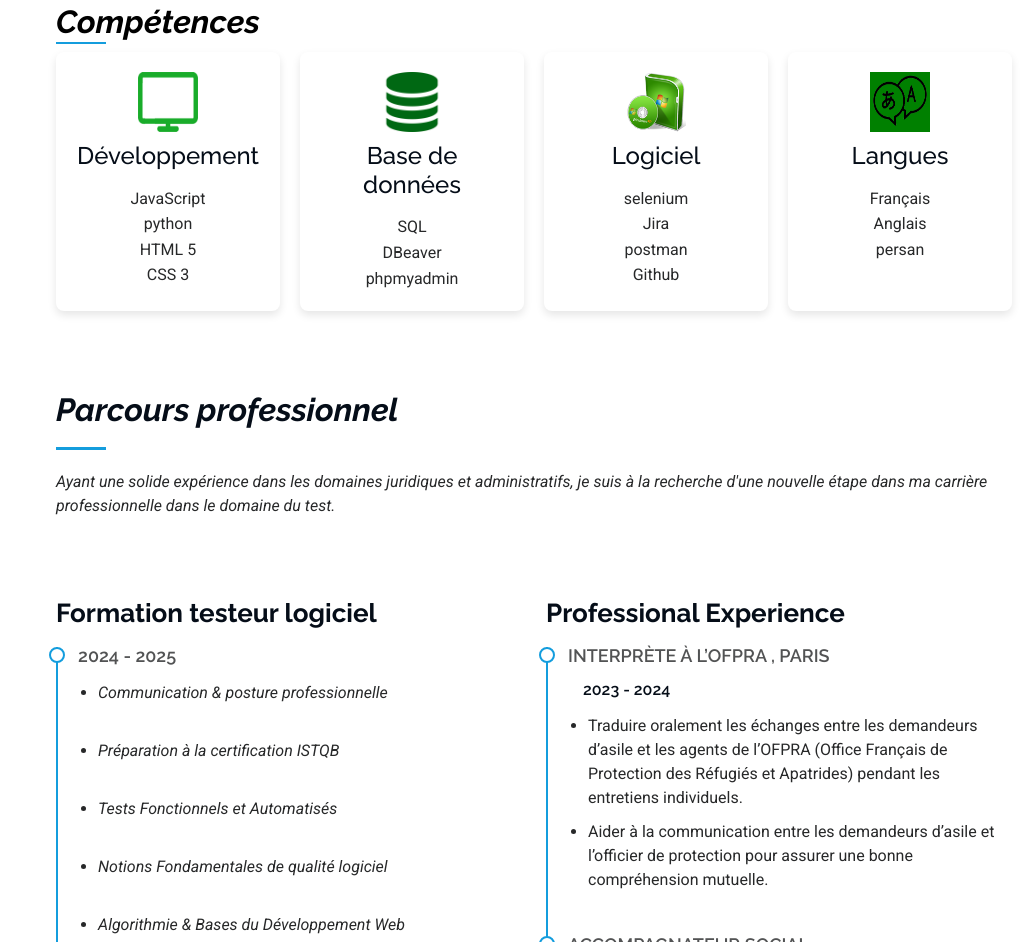
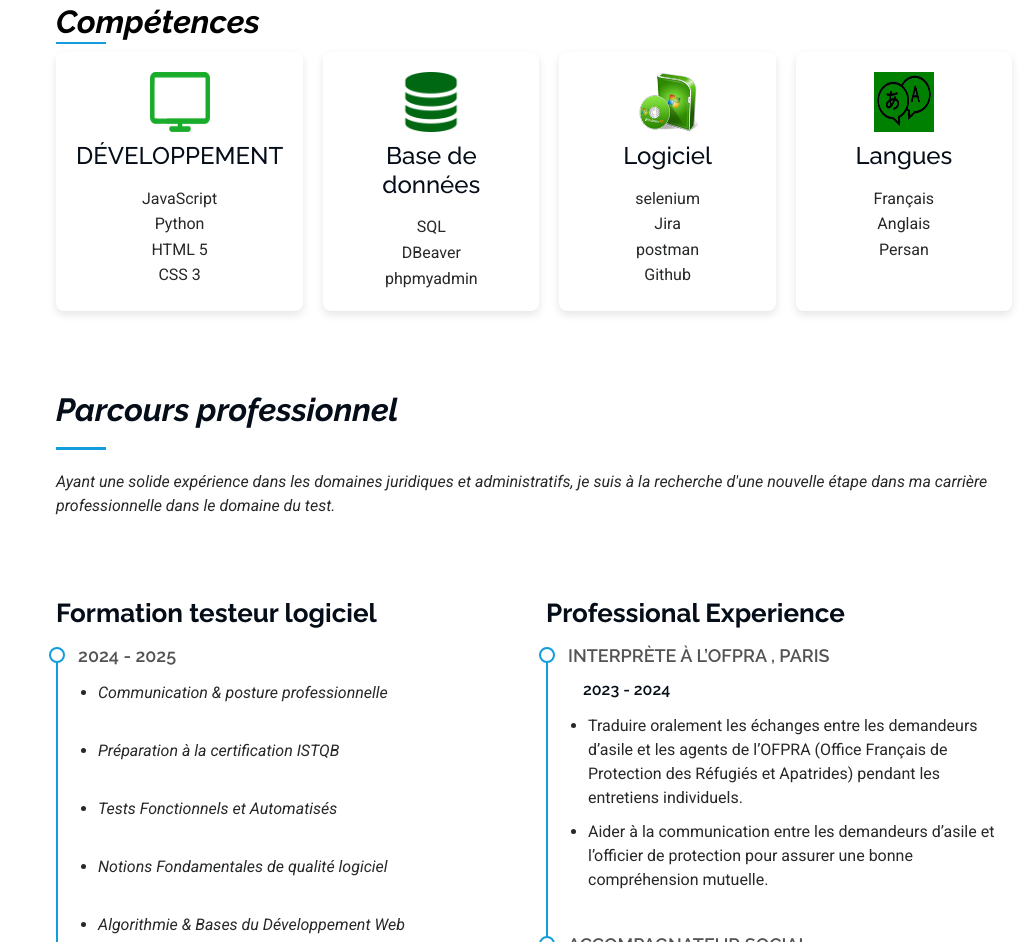
Before and after one commit to esmailhaidari24/portfolio, a plain HTML site: page index.html in a window 1280 px wide. Shown: the part 1145-2087 px from the top of the page, without its empty margins (256-1280 px from the left). Drawn offline with Linux system fonts and the light colour scheme.

Commit message:
Update index.html

```diff
--- a/index.html
+++ b/index.html
@@ -166,10 +166,10 @@
               style="flex: 1 1 22%; background: #fff; border-radius: 8px; box-shadow: 0 4px 8px rgba(0,0,0,0.1); text-align: center; padding: 20px; transition: transform 0.3s, box-shadow 0.3s;">
               <img src="assets/img/portfolio/image d.png" alt=""
                 style="width: 60px; height: 60px; margin-bottom: 10px;">
-              <h2 style="font-size: 24px; margin-bottom: 15px;">Développement</h2>
+              <h2 style="font-size: 24px; margin-bottom: 15px;">DÉVELOPPEMENT</h2>
               <ul style="list-style: none; padding: 0; margin: 0; line-height: 1.6;">
                 <li>JavaScript</li>
-                <li>python</li>
+                <li>Python</li>
                 <li>HTML 5</li>
                 <li>CSS 3</li>
               </ul>
@@ -210,7 +210,7 @@
               <ul style="list-style: none; padding: 0; margin: 0; line-height: 1.6;">
                 <li>Français</li>
                 <li>Anglais</li>
-                <li>persan</li>
+                <li>Persan</li>
               </ul>
             </div>
           </div>
```
